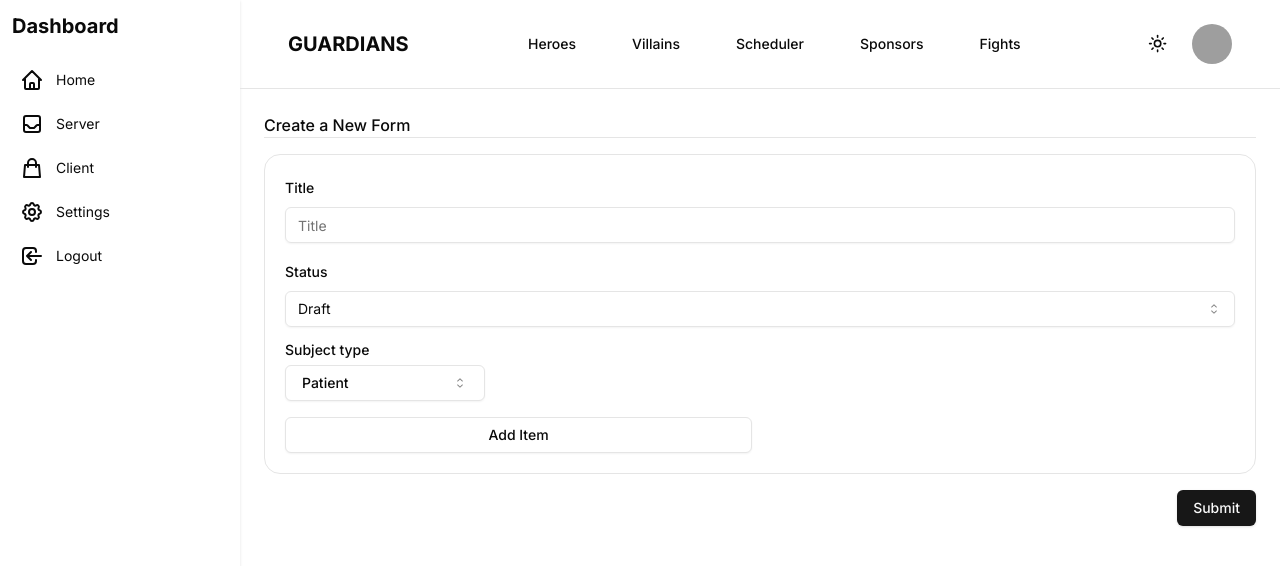
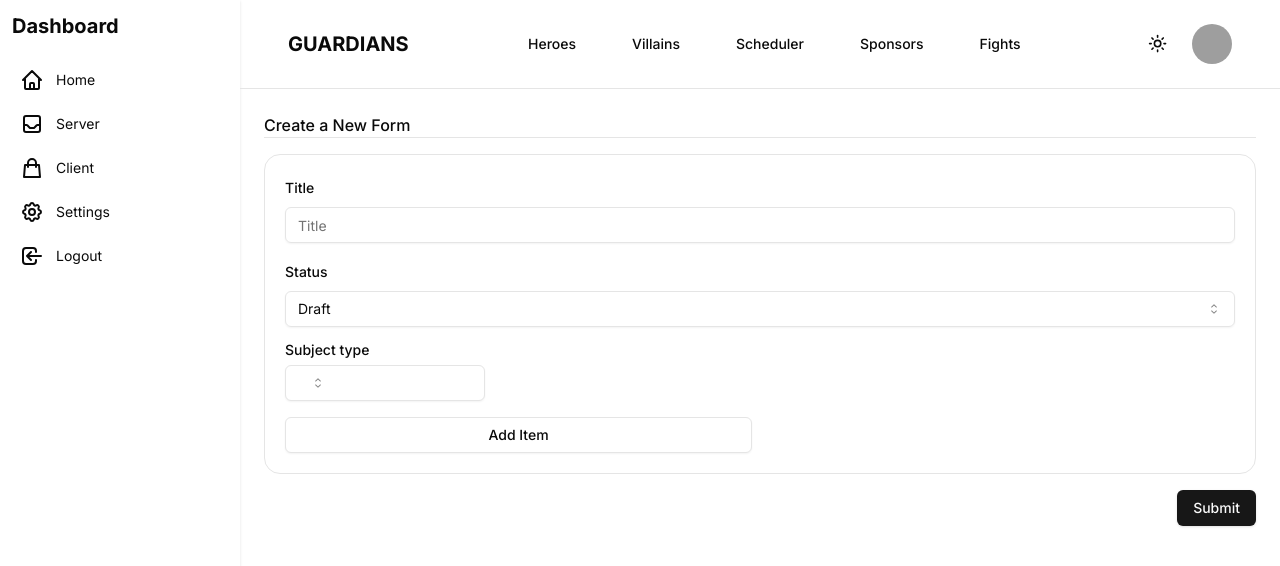
Before and after one commit to TheNaFeR02/pf_ohs, a Next.js app: page /medical_record in a window 1280 px wide. Shown: the top 566 px of the page. Built offline with nearby package versions, Linux system fonts and the light colour scheme; grey boxes are pictures that could not be loaded.

Commit message:
Implemented new types in QuestionnaireForm

```diff
--- a/src/features/questionnaire_creator/components/AnswerOptionsFormField.tsx
+++ b/src/features/questionnaire_creator/components/AnswerOptionsFormField.tsx
@@ -1,8 +1,7 @@
 import { Input } from "@/components/ui/input";
 import { FunctionComponent } from "react";
-import { Control, UseFormRegister } from "react-hook-form";
-import { Questionnaire } from "@/types/Questionnaire";
-
+import { Control } from "react-hook-form";
+import { Questionnaire } from "@/features/questionnaire_creator/types/Questionnaire";
 import {
   FormField,
   FormItem,
--- a/src/features/questionnaire_creator/components/ItemsFormField.tsx
+++ b/src/features/questionnaire_creator/components/ItemsFormField.tsx
@@ -1,13 +1,13 @@
 import { Input } from "@/components/ui/input";
 import { Button } from "@/components/ui/button";
-import { FunctionComponent, use, useEffect } from "react";
+import { FunctionComponent } from "react";
 import {
   UseFormWatch,
   Control,
   useFieldArray,
   UseFormSetValue,
 } from "react-hook-form";
-import { Questionnaire } from "@/types/Questionnaire";
+import { Questionnaire } from "@/features/questionnaire_creator/types/Questionnaire";
 import AnswerOptionsFormField from "@/features/questionnaire_creator/components/AnswerOptionsFormField";
 import {
   FormField,
@@ -24,7 +24,6 @@ import {
   SelectTrigger,
   SelectValue,
 } from "@/components/ui/select";
-
 import itemTypesCodeDisplay from "@/features/questionnaire_creator/constants/itemTypesCodeDisplay";
 import {
   Accordion,
--- a/src/features/questionnaire_creator/components/QuestionnaireForm.tsx
+++ b/src/features/questionnaire_creator/components/QuestionnaireForm.tsx
@@ -5,7 +5,7 @@ import QuestionnaireFormField from "@/features/questionnaire_creator/components/
 import { Button } from "@/components/ui/button";
 import { zodResolver } from "@hookform/resolvers/zod";
 import { useForm } from "react-hook-form";
-import { questionnaireSchema, Questionnaire } from "@/types/Questionnaire";
+import { Questionnaire, questionnaireSchema } from "@/features/questionnaire_creator/types/Questionnaire";
 import QuestionnaireFormLayout from "@/features/questionnaire_creator/components/QuestionnaireFormLayout";
 import { createQuestionnaire } from "../server/createQuestionnaire";
 
@@ -17,7 +17,7 @@ const QuestionnaireForm = () => {
       title: "",
       url: "",
       status: "draft",
-      subjectType: "Patient",
+      subjectType: [],
       // date: new Date().toISOString(),
       item: [],
     },
--- a/src/features/questionnaire_creator/components/QuestionnaireFormField.tsx
+++ b/src/features/questionnaire_creator/components/QuestionnaireFormField.tsx
@@ -3,7 +3,7 @@ import React, { FunctionComponent } from "react";
 import { Input } from "@/components/ui/input";
 import { Button } from "@/components/ui/button";
 import { useFieldArray, useFormContext } from "react-hook-form";
-import { Questionnaire } from "@/types/Questionnaire";
+import { Questionnaire } from "@/features/questionnaire_creator/types/Questionnaire";
 import ItemsFormField from "@/features/questionnaire_creator/components/ItemsFormField";
 import {
   FormField,
@@ -23,7 +23,6 @@ import {
 } from "@/components/ui/popover";
 import { format } from "date-fns";
 import { CaretSortIcon, CheckIcon, TrashIcon } from "@radix-ui/react-icons";
-
 import {
   Command,
   CommandEmpty,
@@ -148,7 +147,9 @@ const QuestionnaireFormField: FunctionComponent = () => {
                   >
                     {field.value
                       ? subjectTypesCodeDisplay.find(
-                          (subjectType) => subjectType.code === field.value
+                          (subjectType) =>
+                            Array.isArray(field.value) &&
+                            field.value.includes(subjectType.code)
                         )?.display
                       : "Select Subject type"}
                     <CaretSortIcon className="ml-2 h-4 w-4 shrink-0 opacity-50" />
@@ -166,13 +167,15 @@ const QuestionnaireFormField: FunctionComponent = () => {
                           value={subjectType.display}
                           key={subjectType.code}
                           onSelect={() => {
-                            setValue("subjectType", subjectType.code);
+                            setValue("subjectType", [subjectType.code]);
                           }}
                         >
                           <CheckIcon
                             className={cn(
                               "mr-2 h-4 w-4",
-                              subjectType.code === field.value
+                              Array.isArray(field.value)
+                                ? field.value.includes(subjectType.code)
+                                : subjectType.code === field.value
                                 ? "opacity-100"
                                 : "opacity-0"
                             )}
@@ -191,10 +194,13 @@ const QuestionnaireFormField: FunctionComponent = () => {
       />
       <div className="grid gap-4 grid-cols-1 lg:grid-cols-4 ">
         {itemFields.map((item, index) => (
-          <Accordion type="multiple" defaultValue={[item.id]} key={item.id} className="lg:col-span-2 col-span-1 border border-neutral-400 rounded-md p-5">
-            <AccordionItem
-              value={item.id}
-            >
+          <Accordion
+            type="multiple"
+            defaultValue={[item.id]}
+            key={item.id}
+            className="lg:col-span-2 col-span-1 border border-neutral-400 rounded-md p-5"
+          >
+            <AccordionItem value={item.id}>
               <div className="flex justify-between items-center">
                 <Button
                   type="button"
@@ -223,7 +229,7 @@ const QuestionnaireFormField: FunctionComponent = () => {
         ))}
         <Button
           type="button"
-          variant='outline'
+          variant="outline"
           onClick={addNewItem}
           className="lg:col-span-2"
         >
--- a/src/features/questionnaire_creator/server/createQuestionnaire.ts
+++ b/src/features/questionnaire_creator/server/createQuestionnaire.ts
@@ -1,24 +1,21 @@
-import {Questionnaire} from '@/types/Questionnaire';
+import { Questionnaire } from "@/features/questionnaire_creator/types/Questionnaire";
 import { parseURL } from "@/utils/parseURL";
 
+export async function createQuestionnaire(questionnaire: Questionnaire) {
+  console.log("parsed url:", parseURL("/Questionnaire"));
+  try {
+    const res = await fetch(parseURL("/Questionnaire"), {
+      method: "POST",
+      headers: {
+        "Content-Type": "application/json",
+      },
+      body: JSON.stringify(questionnaire),
+    });
 
-export async function createQuestionnaire(questionnaire: Questionnaire) {
-  console.log("parsed url:", parseURL('/Questionnaire'))
-  try {
-    const res = await fetch(parseURL('/Questionnaire'), {
-      method: 'POST',
-      headers: {
-        'Content-Type': 'application/json'
-      },
-      body: JSON.stringify(questionnaire)
-    })
+    const data = await res.json();
 
-    const data = await res.json()
-
-    console.log('Response:', data)
-
+    console.log("Response:", data);
   } catch (error) {
-    console.error(error)
+    console.error(error);
   }
-
 }
```
